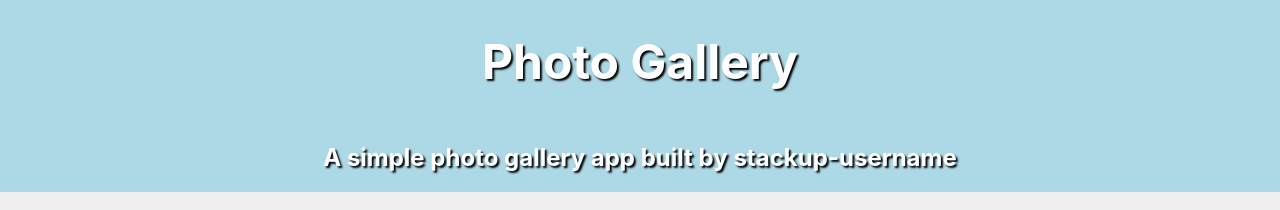
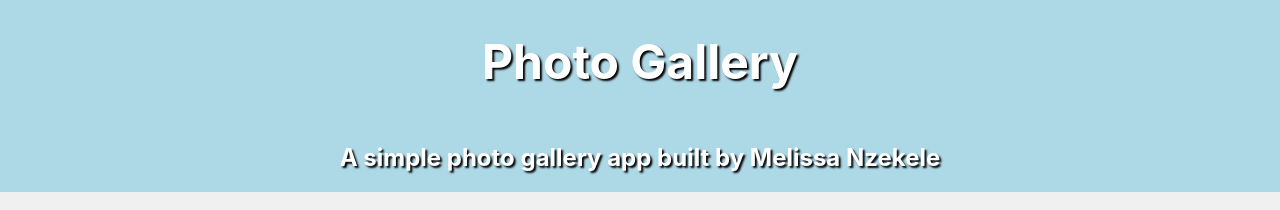
Before and after one commit to Meli-Nzekele/photo-gallery-app, a React (Create React App) app: page / in a window 1280 px wide. Shown: the top 210 px of the page. Built offline with nearby package versions, Linux system fonts and the light colour scheme; grey boxes are pictures that could not be loaded.

Commit message:
add alt to image, rename file

```diff
--- a/src/App.js
+++ b/src/App.js
@@ -1,6 +1,6 @@
 import { useState } from "react";
 import { data } from "./content/data";
-import Modal from "/modal/Modal";
+import Modal from "./modal/modal";
 import Header from "./components/Header";
 
 function App() {
@@ -20,7 +20,7 @@ function App() {
       <div style={styles.main}>
         <Header
           title="Photo Gallery"
-          subtitle="A simple photo gallery app built by stackup-username"
+          subtitle="A simple photo gallery app built by Melissa Nzekele"
         />
         <div style={styles.container}>
           {data.map((image_data, index) => {
@@ -33,7 +33,11 @@ function App() {
                   setSelectedContent(image_data);
                 }}
               >
-                <img style={styles.image} src={image_data.url} />
+                <img
+                  style={styles.image}
+                  src={image_data.url}
+                  alt={image_data.name}
+                />
                 <div style={styles.imageDescription}>
                   <p style={styles.imageDescriptionText}>{image_data.name}</p>
                 </div>
```
